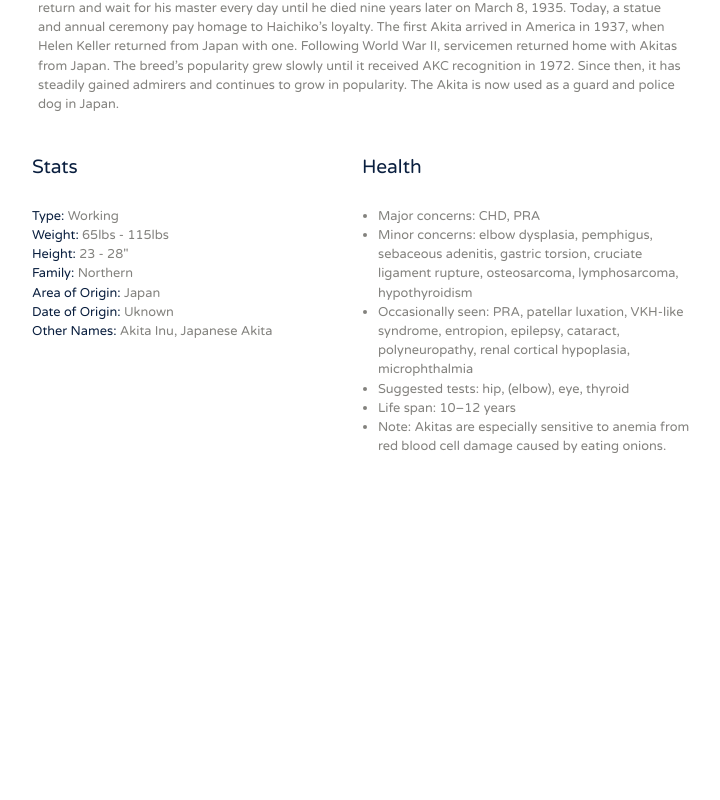
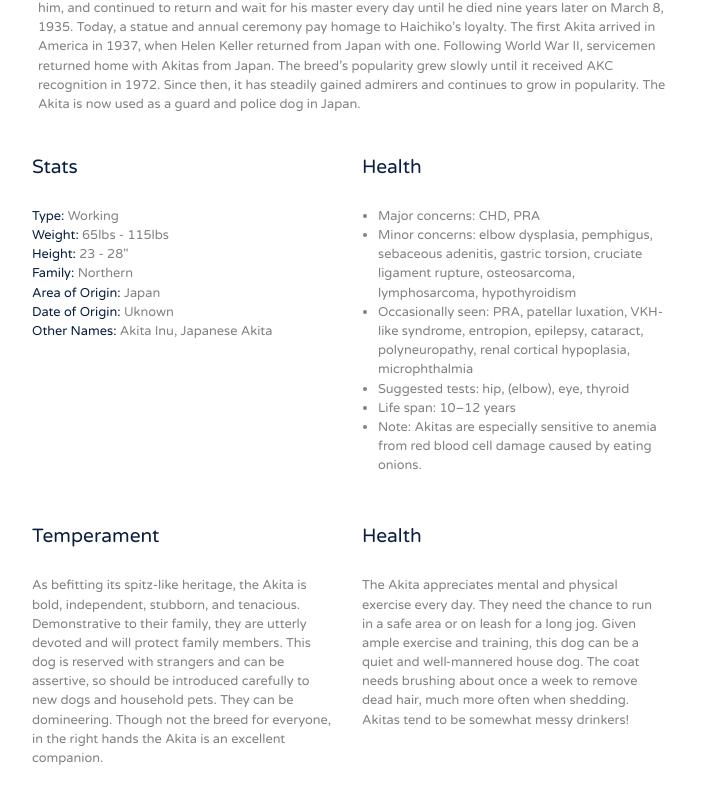
Before and after one commit to lawrencedovin/capstone-2-bark, a React (Create React App) app in the folder bark/: page /breed-details in a window 1280 px wide. Shown: the part 914-1714 px from the top of the page, without its empty margins (278-998 px from the left). Before the commit the page ends 1417 px from the top, so only its background shows below. Built offline with nearby package versions, Linux system fonts and the light colour scheme; a web font is replaced by a local one.

Commit message:
Updated padding for spacing col

```diff
--- a/bark/src/css/styles.css
+++ b/bark/src/css/styles.css
@@ -372,6 +372,7 @@ button {
     font-size: 2.4rem;
     margin-bottom: 3.2rem; }
   .details__section-description {
-    color: #83827E; }
+    color: #83827E;
+    padding-right: 3.2rem; }
     .details__section-description--black {
       color: #0A1F3F; }
--- a/bark/src/main-pages/BreedDetails/BreedDetails.js
+++ b/bark/src/main-pages/BreedDetails/BreedDetails.js
@@ -54,6 +54,20 @@ const BreedDetails = () => (
               </ul>
             </div>
           </div>
+          <div className="row details__section">
+            <div className="col">
+              <div className="details__section-title">Temperament</div>
+                <p className="details__section-description">
+                  As befitting its spitz-like heritage, the Akita is bold, independent, stubborn, and tenacious. Demonstrative to their family, they are utterly devoted and will protect family members. This dog is reserved with strangers and can be assertive, so should be introduced carefully to new dogs and household pets. They can be domineering. Though not the breed for everyone, in the right hands the Akita is an excellent companion.
+                </p>
+            </div>
+            <div className="col">
+              <div className="details__section-title">Health</div>
+              <p className="details__section-description">
+                The Akita appreciates mental and physical exercise every day. They need the chance to run in a safe area or on leash for a long jog. Given ample exercise and training, this dog can be a quiet and well-mannered house dog. The coat needs brushing about once a week to remove dead hair, much more often when shedding. Akitas tend to be somewhat messy drinkers!
+              </p>
+            </div>
+          </div>
         </div>
       </div>
     </div>
--- a/bark/src/sass/components/details/_details.scss
+++ b/bark/src/sass/components/details/_details.scss
@@ -43,6 +43,7 @@
         }
         &-description {
             color: $color-gray;
+            padding-right: 3.2rem;
 
             &--black {
                 color: $color-black;
```
